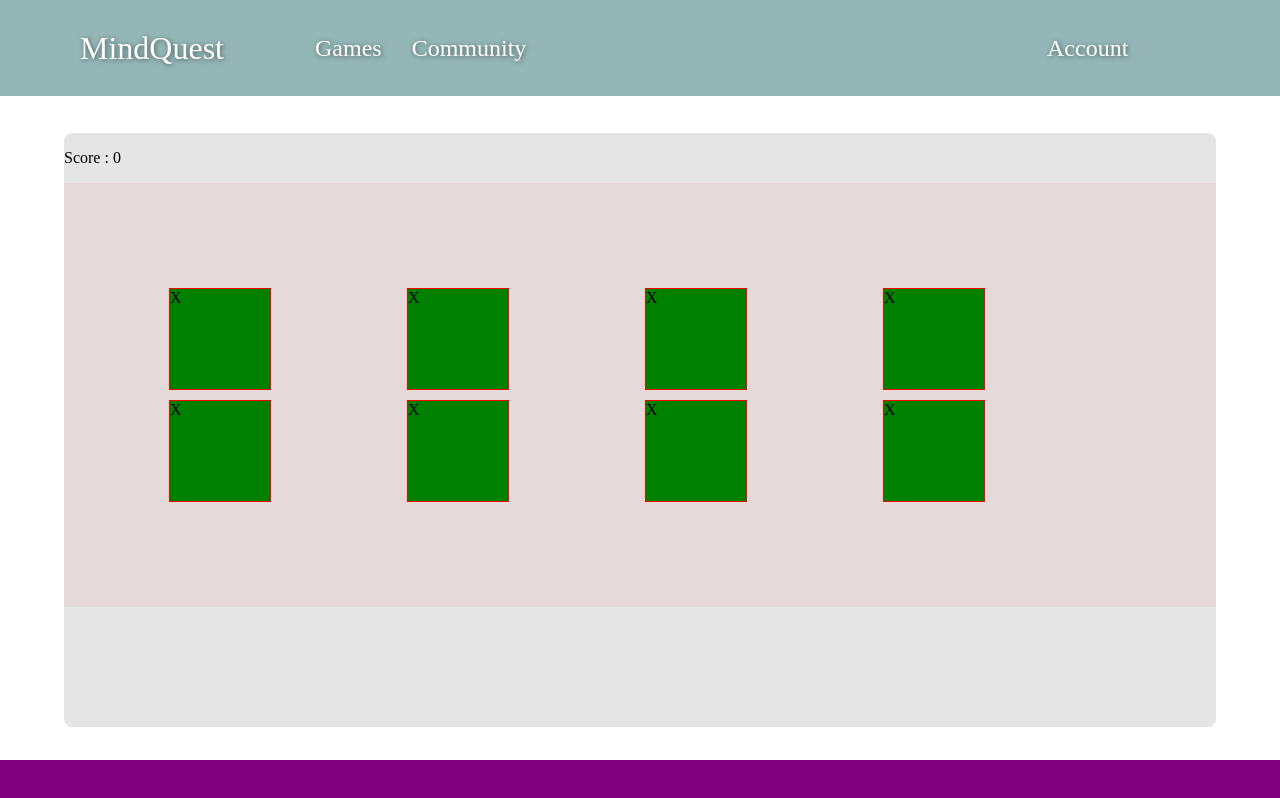
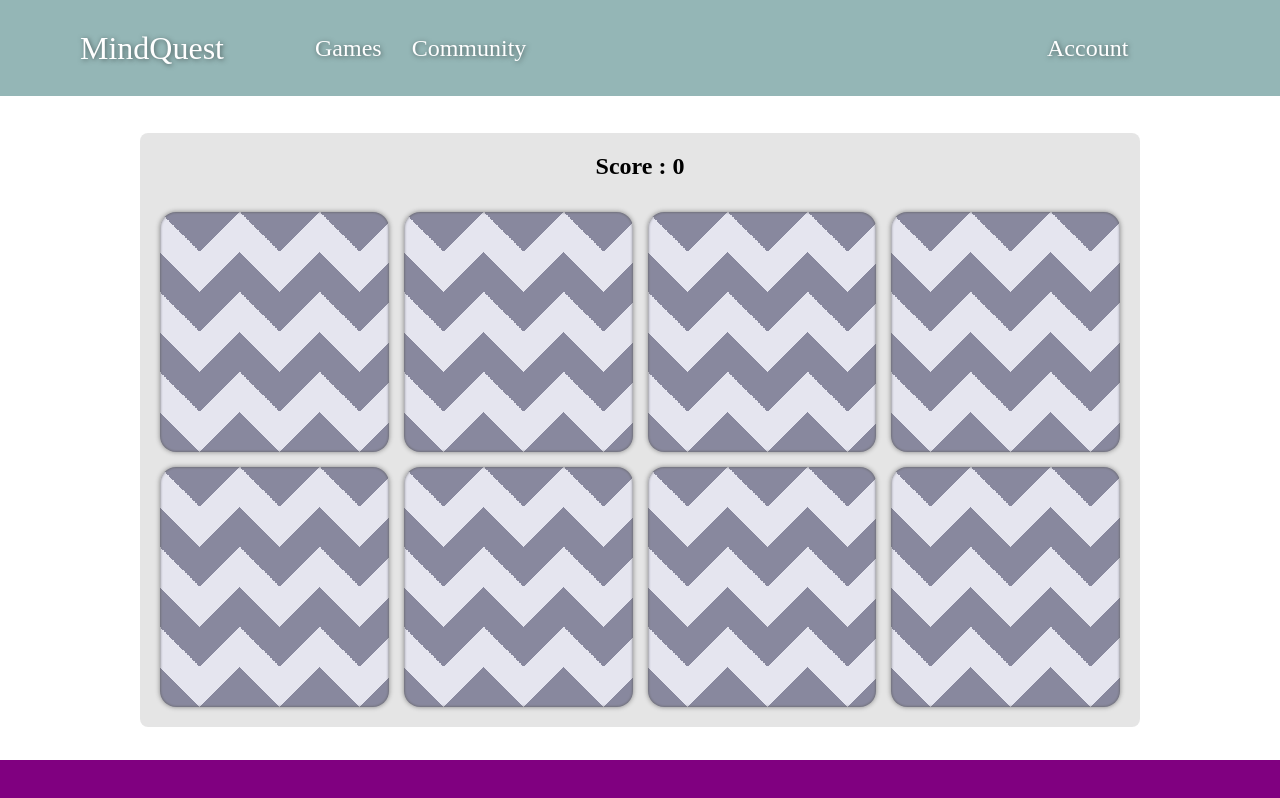
Before and after one commit to yanakolajara/mindquest-frontend, a React (Create React App) app: page /game/1 in a window 1280 px wide. Shown: the top 798 px of the page. Built offline with nearby package versions, Linux system fonts and the light colour scheme.

Commit message:
feature: hidden card style

```diff
--- a/src/routes/Games/MemoryCards/Card.tsx
+++ b/src/routes/Games/MemoryCards/Card.tsx
@@ -1,5 +1,10 @@
 import React from 'react';
 
+interface Card {
+  id: number;
+  value: string;
+  flipped: boolean;
+}
 type Props = {
   id: number;
   value: string;
@@ -7,28 +12,14 @@ type Props = {
   handleFlip: (card: Card) => void;
 };
 
-interface Card {
-  id: number;
-  value: string;
-  flipped: boolean;
-}
-
 export default function Card({ id, value, flipped, handleFlip }: Props) {
-  let cardStyle = {
-    border: '1px solid red',
-    width: '100px',
-    height: '100px',
-    margin: '5px',
-  };
-
   return (
     <div
       key={id}
       className={`card card__${flipped ? 'flipped' : 'hidden'}`}
-      style={cardStyle}
       onClick={() => handleFlip({ id, value, flipped })}
     >
-      {flipped ? value : 'X'}
+      {flipped ? value : ''}
     </div>
   );
 }
--- a/src/routes/Games/MemoryCards/MemoryCards.scss
+++ b/src/routes/Games/MemoryCards/MemoryCards.scss
@@ -1,24 +1,45 @@
 .game-screen {
+  display: grid;
+  grid-template-rows: 10% 90%;
+  justify-self: center;
+  align-self: center;
   background-color: rgba($color: #000000, $alpha: 0.1);
   border-radius: 0.5rem;
-  justify-self: center;
-  align-self: center;
   width: 90%;
   height: 90%;
+  max-width: 1000px;
 }
+
+.score {
+  text-align: center;
+}
+
 .game-board {
   display: grid;
   grid-template-columns: repeat(4, 1fr);
-
-  padding: 100px;
-  background-color: rgba($color: red, $alpha: 0.05);
+  padding: 20px;
+  gap: 15px;
 }
 
 .card {
+  display: flex;
+  max-width: 100%;
+  max-height: 100%;
+  border-radius: 1rem;
   &__hidden {
+    background-color: #e5e5f7;
+    opacity: 0.6;
+    background-image: linear-gradient(135deg, #4c4c70 25%, transparent 25%),
+      linear-gradient(225deg, #4c4c70 25%, transparent 25%),
+      linear-gradient(45deg, #4c4c70 25%, transparent 25%),
+      linear-gradient(315deg, #4c4c70 25%, #e5e5f7 25%);
+    background-position: 40px 0, 40px 0, 0 0, 0 0;
+    background-size: 80px 80px;
+    background-repeat: repeat;
+    box-shadow: 0px 0px 3px black inset,
+      0px 0px 5px rgba($color: #000000, $alpha: 0.7);
+  }
+  &__flipped {
     background-color: green;
   }
-  &__flipped {
-    background-color: red;
-  }
 }
--- a/src/routes/Games/MemoryCards/MemoryCards.tsx
+++ b/src/routes/Games/MemoryCards/MemoryCards.tsx
@@ -4,12 +4,11 @@ import { useCards } from './useCards';
 import './MemoryCards.scss';
 
 const MemoryGame = () => {
-  const { cards, selectedCards, handleFlip, handleMatch, matchedCards } =
-    useCards();
+  const { cards, handleFlip, matchedCards } = useCards();
 
   return (
     <div className='game-screen'>
-      <p>Score : {matchedCards.length / 2}</p>
+      <h2 className='score'>Score : {matchedCards.length / 2}</h2>
       <div className='game-board'>
         {cards.map((card) => (
           <Card
@@ -19,9 +18,6 @@ const MemoryGame = () => {
             handleFlip={handleFlip}
           />
         ))}
-        {selectedCards.length === 2 && (
-          <button onClick={handleMatch}>Check Match</button>
-        )}
       </div>
     </div>
   );
```
